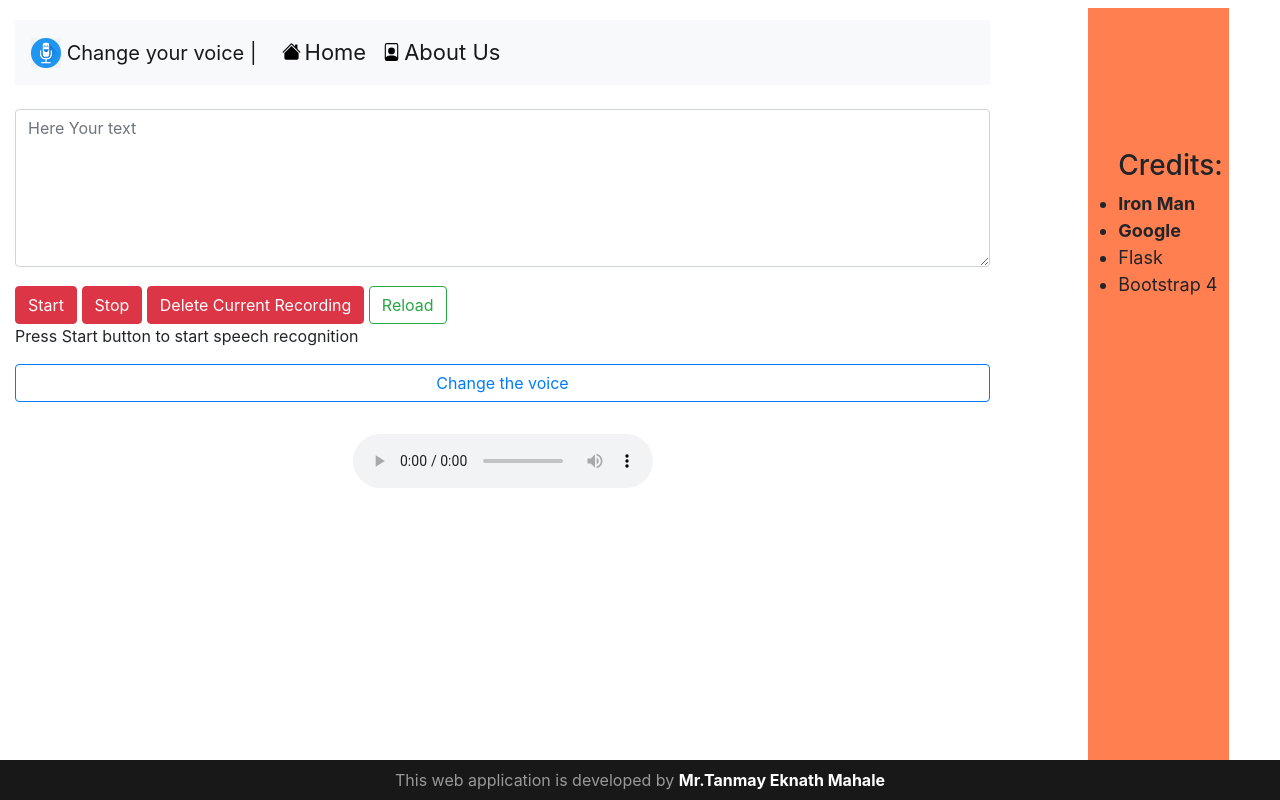
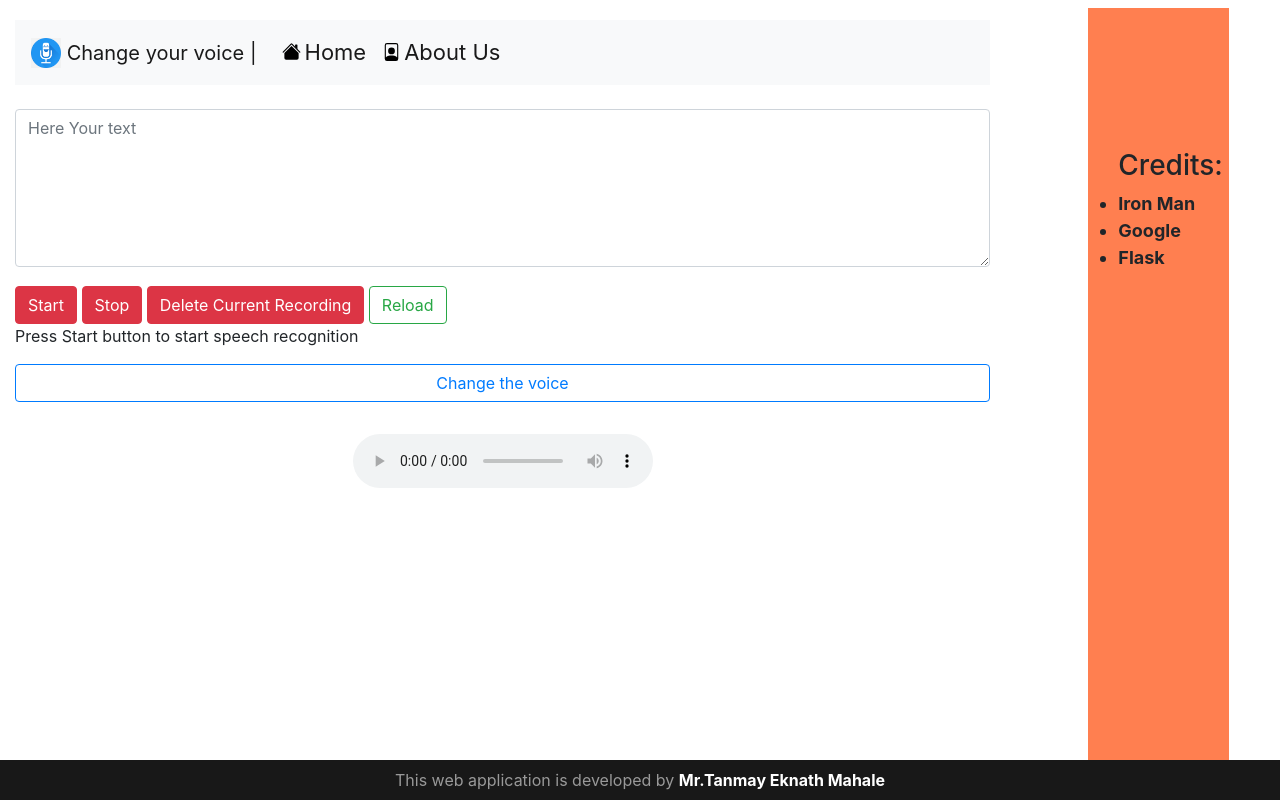
Before and after one commit to XlentAcademy/Speech-to-Text, a Flask app: page / in a window 1280 px wide. Run offline with Flask 2, Linux system fonts and the light colour scheme; some libraries are stand-ins or nearby versions.

Commit message:
resolved bugs

```diff
--- a/templates/base.html
+++ b/templates/base.html
@@ -104,8 +104,7 @@
             <strong><h3>Credits: </h3></strong>
             <li><strong>Iron Man</strong></li>
             <li><strong>Google</strong></li>
-            <li>Flask</li>
-            <li>Bootstrap 4</li>
+            <li><strong>Flask</strong></li>
         </ul>
     </div>
     <div class="copyrightText">
```
